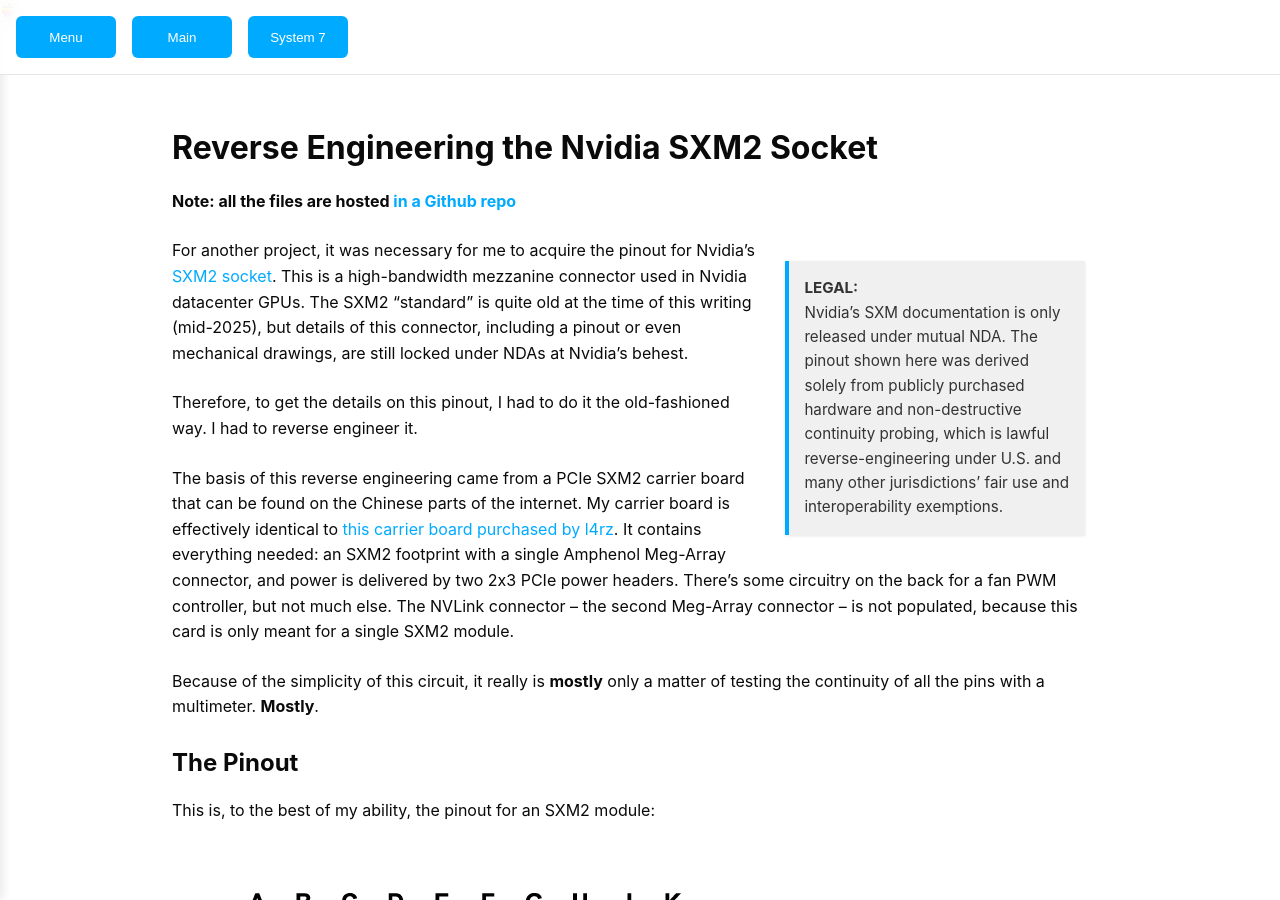
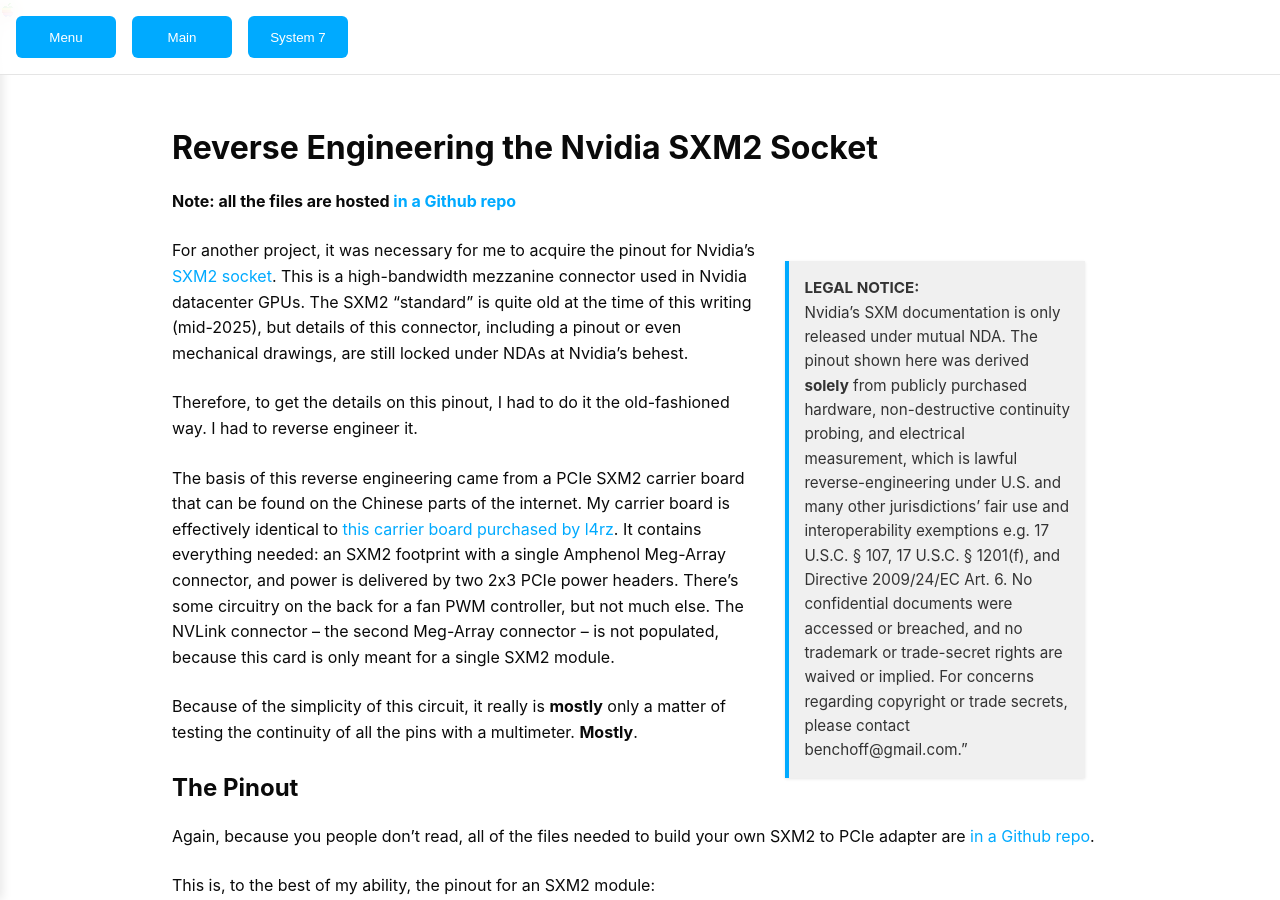
Before and after one commit to bbenchoff/bbenchoff.github.io, a Jekyll site: the page built from pages/SXM2PCIe.md, in a window 1280 px wide and 900 px high. Built offline with Jekyll 4.4.1, drawn with Linux system fonts in a browser that asks for light colours; nearby versions of some CDN libraries; our own code applies the rules of GitHub Pages for plain Markdown files.

Commit message:
Update SXM2PCIe.md

```diff
--- a/pages/SXM2PCIe.md
+++ b/pages/SXM2PCIe.md
@@ -9,8 +9,8 @@
 **Note: all the files are hosted [in a Github repo](https://github.com/bbenchoff/SXM2toPCIe)**
 
 <p class="callout-sidebar">
-<strong>LEGAL:</strong><br>
-Nvidia’s SXM documentation is only released under mutual NDA. The pinout shown here was derived solely from publicly purchased hardware and non-destructive continuity probing, which is lawful reverse-engineering under U.S. and many other jurisdictions’ fair use and interoperability exemptions.
+<strong>LEGAL NOTICE:</strong><br>
+Nvidia’s SXM documentation is only released under mutual NDA. The pinout shown here was derived <strong>solely</strong> from publicly purchased hardware, non-destructive continuity probing, and electrical measurement, which is lawful reverse-engineering under U.S. and many other jurisdictions’ fair use and interoperability exemptions e.g. 17 U.S.C. § 107, 17 U.S.C. § 1201(f), and Directive 2009/24/EC Art. 6. No confidential documents were accessed or breached, and no trademark or trade-secret rights are waived or implied. For concerns regarding copyright or trade secrets, please contact benchoff@gmail.com.”
 </p>
 
 For another project, it was necessary for me to acquire the pinout for Nvidia's [SXM2 socket](https://en.wikipedia.org/wiki/SXM_(socket)). This is a high-bandwidth mezzanine connector used in Nvidia datacenter GPUs. The SXM2 "standard" is quite old at the time of this writing (mid-2025), but details of this connector, including a pinout or even mechanical drawings, are still locked under NDAs at Nvidia's behest.
@@ -22,6 +22,8 @@
 Because of the simplicity of this circuit, it really is __mostly__ only a matter of testing the continuity of all the pins with a multimeter. __Mostly__.
 
 ## The Pinout
+
+Again, because you people don't read, all of the files needed to build your own SXM2 to PCIe adapter are [in a Github repo](https://github.com/bbenchoff/SXM2toPCIe).
 
 This is, to the best of my ability, the pinout for an SXM2 module:
 
```
